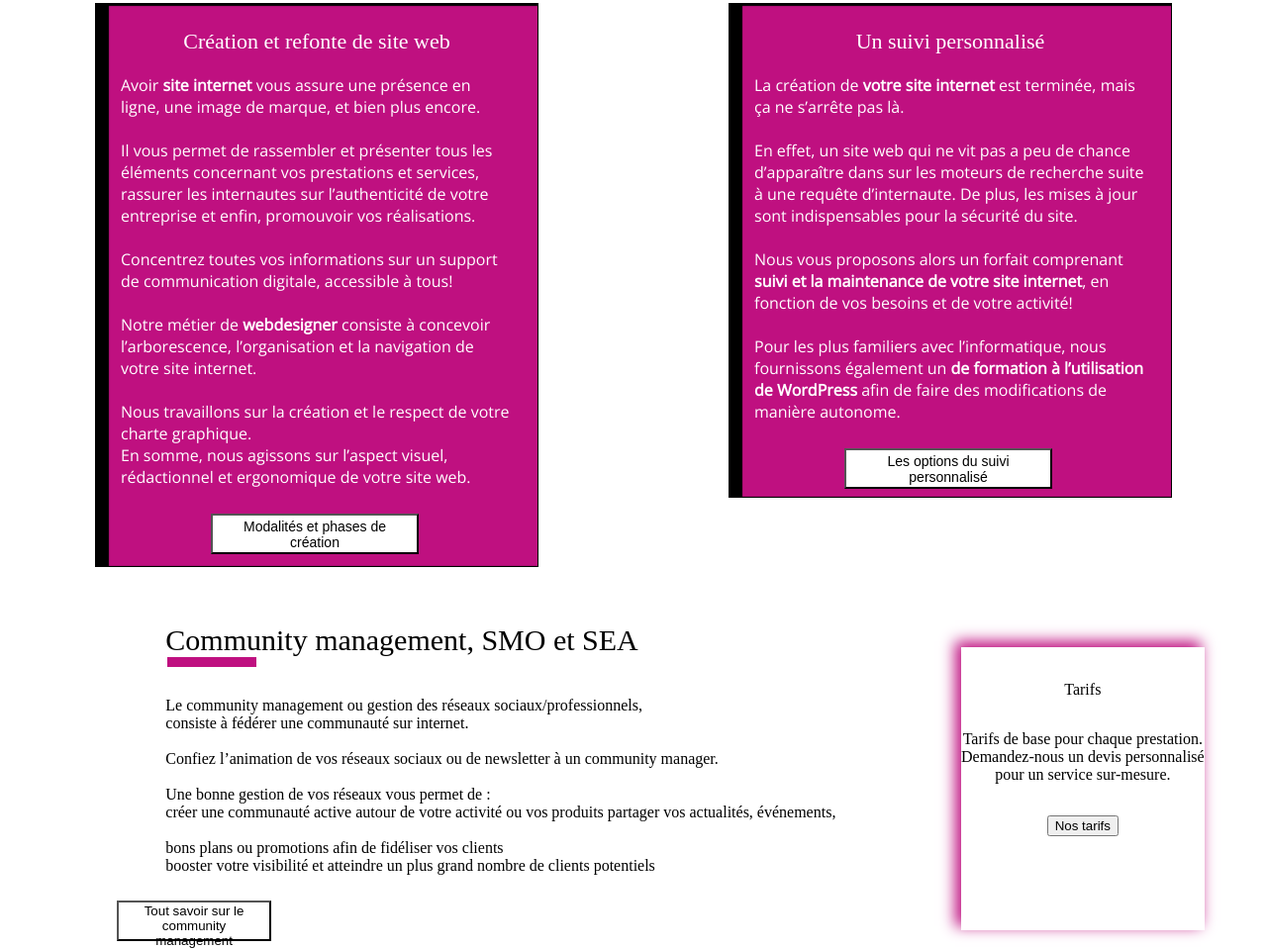
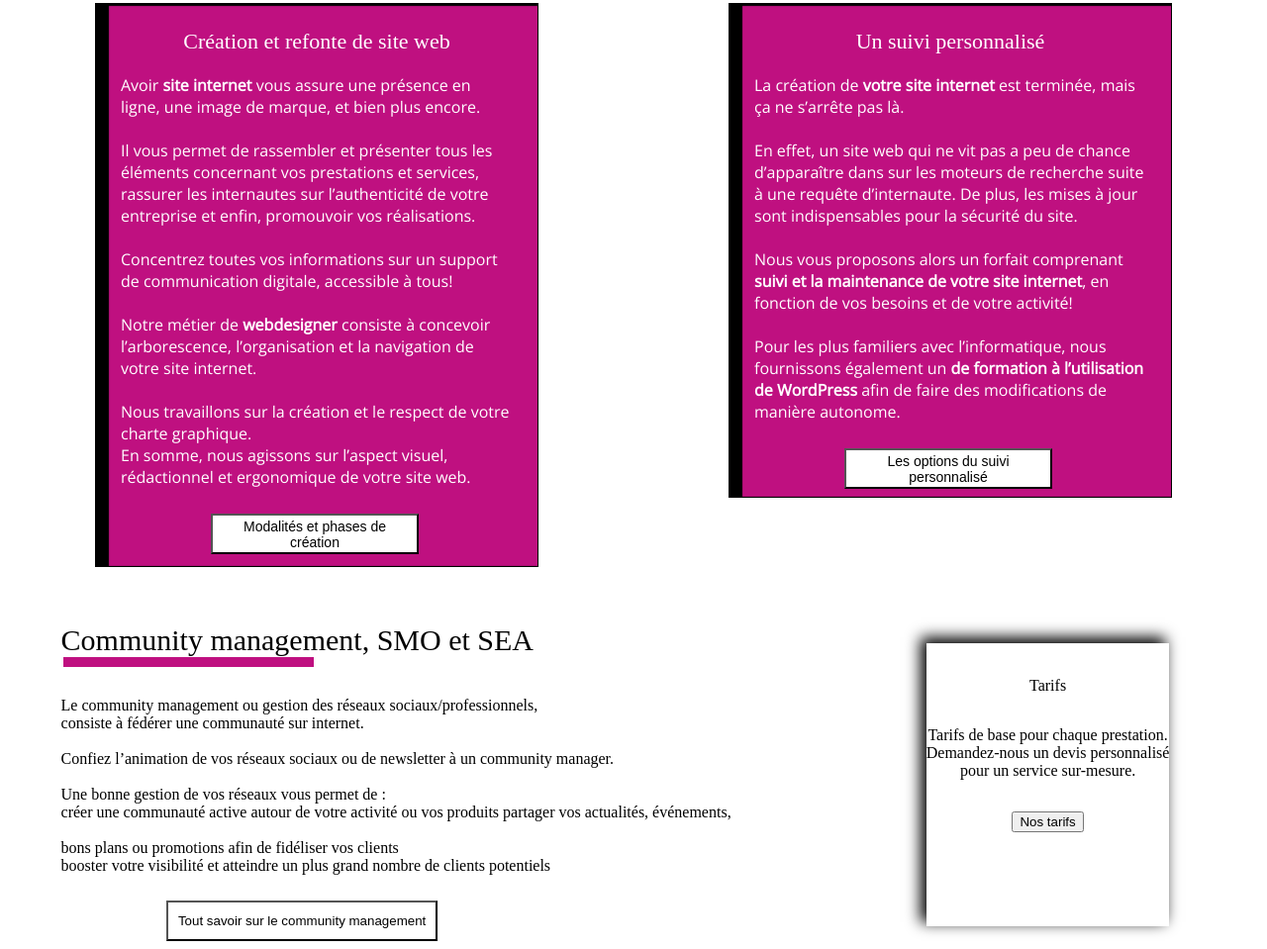
Before and after one commit to leelee04/Site-webdesign, a plain HTML site: page index.html in a window 1280 px wide. Shown: the part 808-1767 px from the top of the page at 99% size. Drawn offline with nearby package versions, Linux system fonts and the light colour scheme; a web font is replaced by a local one.

Commit message:
fin bloc community

```diff
--- a/style.css
+++ b/style.css
@@ -296,17 +296,18 @@ hr {
 .bordertitle{
     border-bottom: 10px solid #BF1080;
     margin-left: 106px;
-    margin-right: 75%;
+    margin-right: 54%;
     margin-bottom: 30px;
 }
 .btncommunity{
-    width: 20%;
+    width: 35%;
     height: 41px;
     background-color: white;
     margin-top: 26px;
-    margin-left: 7%;
+    margin-left: 27%;
 }
-.bloccommunity2{
+.bloccommunity1{
+margin-left: -141px;
 
 }
 .textcommunity{
@@ -328,7 +329,7 @@ display: flex;
     justify-content: center;
 }
 .bloctarif{
-    box-shadow: -5px -5px 14px 1px #bf1080;
+    box-shadow: -5px -5px 14px 1px black;
     padding-top: 34px;
     padding-bottom: 95px;
     margin-top: 51px;
```
